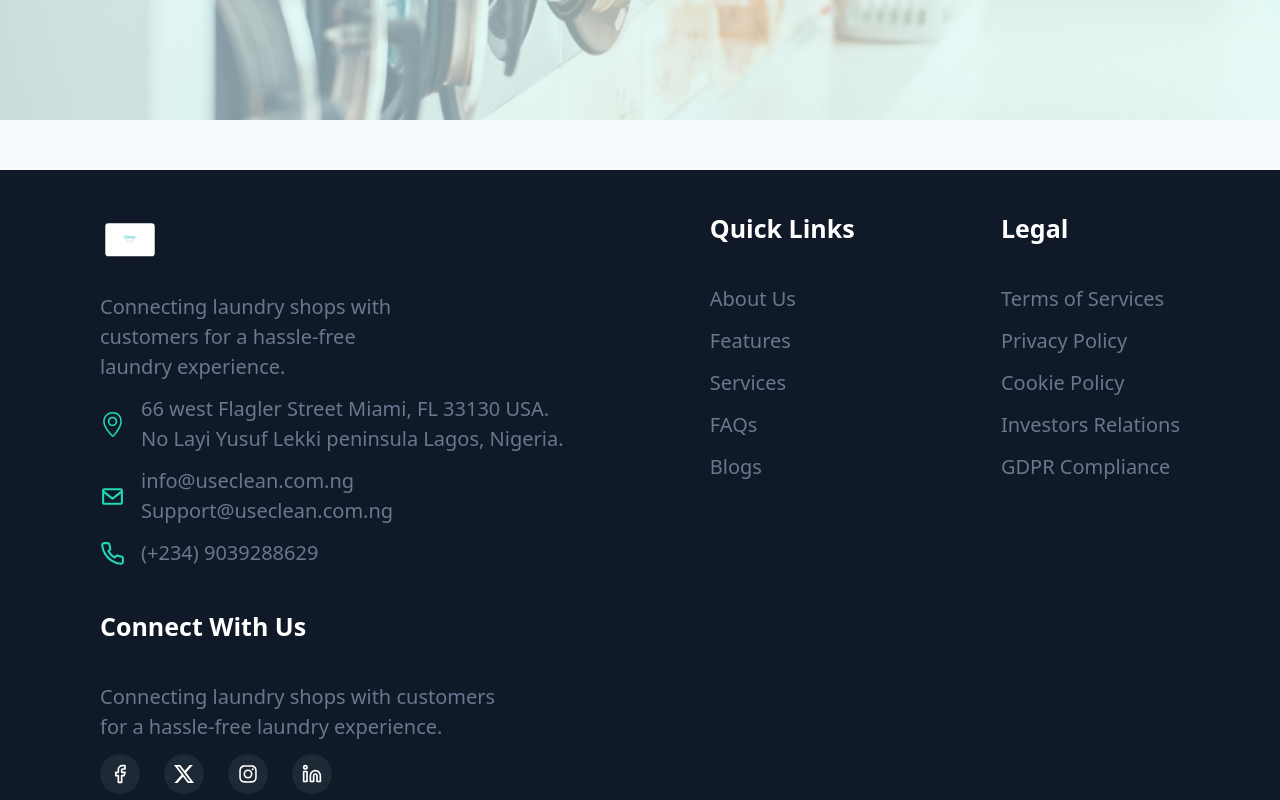
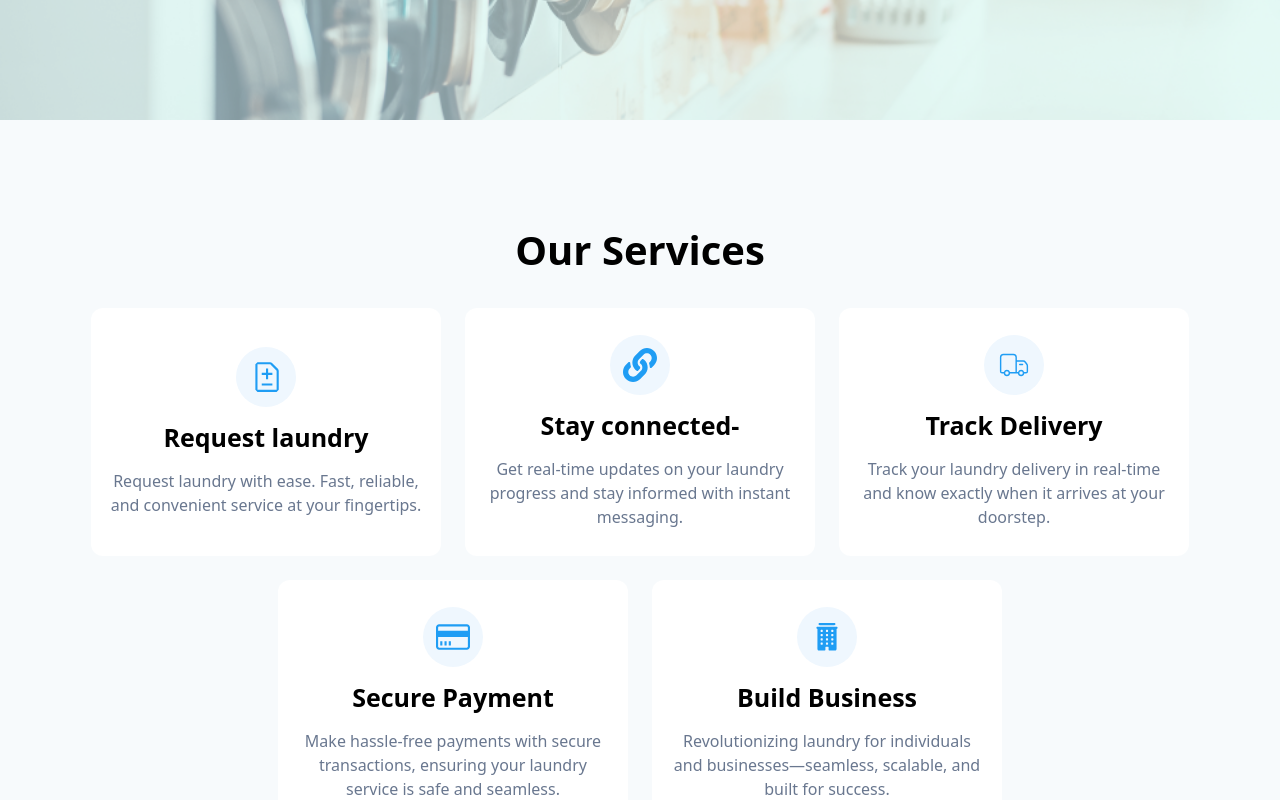
Before and after one commit to annaelowigho/Clean, a React (Vite) app: page /features in a window 1280 px wide. Shown: the part 380-1180 px from the top of the page. Built offline with nearby package versions, Linux system fonts and the light colour scheme.

Commit message:
corrections made

```diff
--- a/src/Components/ForCustomers.jsx
+++ b/src/Components/ForCustomers.jsx
@@ -39,7 +39,8 @@ const ForCustomers = () => {
             <p className='pt-2 text-[15px] md:text-[20px] w-full md:w-[600px] text-[#69778f] text-center'>Clean makes your laundry experience hassle-free with these great features</p>
           </div>
 
-          <div className='flex flex-col md:flex-row flex-wrap justify-center items-center pt-[30px] lg:pt-[64px] gap-[20px] md:gap-[32px] px-5 md:px-0'>
+          <div className='flex flex-col md:flex-row flex-wrap justify-center items-center pt-[30px] lg:pt-[64px] gap-[20px]
+          md:gap-[32px] px-5 md:px-0'>
             {Features.map((Features, index) => (
               <div key={index} className='w-full md:w-[350px] xl:w-[310px] h-[248px] bg-white rounded-xl flex flex-col items-center
               justify-center p-4 cursor-pointer hover:-translate-y-2 duration-300 hover:shadow-xl'>
--- a/src/Pages/Features.jsx
+++ b/src/Pages/Features.jsx
@@ -1,4 +1,37 @@
 import React from 'react'
+import { VscRequestChanges } from "react-icons/vsc";
+import { FaLink } from "react-icons/fa";
+import { CiDeliveryTruck } from "react-icons/ci";
+import { ImCreditCard } from "react-icons/im";
+import { IoIosBusiness } from "react-icons/io";
+
+const Feature = [
+  {
+    icon: VscRequestChanges,
+    title: "Request laundry",
+    description: "Request laundry with ease. Fast, reliable, and convenient service at your fingertips.",
+  },
+  {
+    icon: FaLink,
+    title: "Stay connected-",
+    description: "Get real-time updates on your laundry progress and stay informed with instant messaging.",
+  },
+  {
+    icon: CiDeliveryTruck,
+    title: "Track Delivery",
+    description: "Track your laundry delivery in real-time and know exactly when it arrives at your doorstep.",
+  },
+  {
+    icon: ImCreditCard,
+    title: "Secure Payment",
+    description: "Make hassle-free payments with secure transactions, ensuring your laundry service is safe and seamless. ",
+  },
+  {
+    icon: IoIosBusiness,
+    title: "Build Business",
+    description: "Revolutionizing laundry for individuals and businesses—seamless, scalable, and built for success. ",
+  }
+]
 
 const Features = () => {
   return (
@@ -6,8 +39,28 @@ const Features = () => {
         <div className="relative w-full h-[400px] bg-[url(/washing-mach.jpg)] bg-center bg-cover bg-no-repeat
         px-[20px] py-[30px] md:px-[70px] md:py-[50px] xl:px-[200px] xl:py-[100px]">
             <div className="absolute top-0 left-0 w-full h-full bg-[#d6f8f3] z-10 opacity-60 flex items-center justify-center">
-                <h1 className="text-xl font-bold">Laundry Services</h1>
+                {/* <h1 className="text-xl font-bold">Laundry Services</h1> */}
             </div>
+        </div>
+        <div className=' py-[20px] md:py-[50px] xl:py-[100px] px-4'>
+          <h1 className="text-center text-[40px] font-semibold pb-5 xl:pb-7">Our Services</h1>
+          <div className="flex justify-center items-center">
+            <div className="flex flex-wrap justify-center gap-6 max-w-[1200px]">
+              {Feature.map((item, index) => (
+                <div
+                  key={index}
+                  className="w-full md:w-[350px] h-[248px] bg-white rounded-xl flex flex-col items-center
+                  justify-center p-4 cursor-pointer hover:-translate-y-2 duration-300 hover:shadow-xl hover:bg-[#d6f8f3]"
+                >
+                  <div className="bg-[#eff7fe] w-[60px] h-[60px] rounded-full flex items-center justify-center">
+                    <item.icon className="text-[#1f9df4] text-[34px]" />
+                  </div>
+                  <h4 className="text-[25px] font-bold pt-3">{item.title}</h4>
+                  <p className="text-[#69778f] text-center pt-3">{item.description}</p>
+                </div>
+              ))}
+            </div>
+          </div>
         </div>
 
     </>
```
